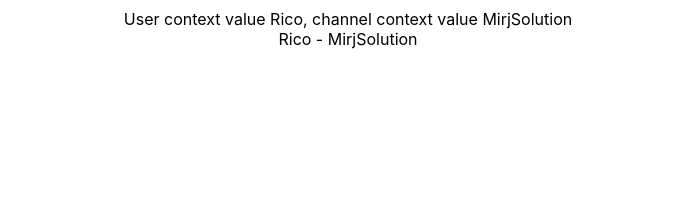
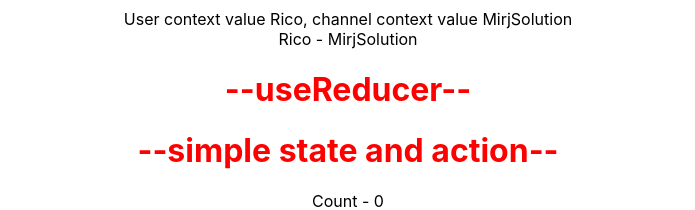
Before and after one commit to mirjSolution/react-front-to-back, a React (Create React App) app: page / in a window 1280 px wide. Shown: the part 6337-6547 px from the top of the page, without its empty margins (292-987 px from the left). Before the commit the page ends 6386 px from the top, so only its background shows below. Built offline with nearby package versions, Linux system fonts and the light colour scheme; no server answers.

Commit message:
useReducer (simple state and action)

```diff
--- a/src/App.js
+++ b/src/App.js
@@ -58,6 +58,7 @@
 import IntervalHookCounter from './components/useEffect/IntervalHookCounter';
 import DataFetchng from './components/useEffect/DataFetchng';
 import ComponentG from './components/useContext/ComponentG';
+import CounterReducerOne from './components/useReducer/CounterReducerOne';
 
 // import ClassMouse from './components/useEffect/ClassMouse';
 // import ClassCounterOne from './components/useEffect/ClassCounterOne';
@@ -259,6 +260,9 @@
         <DataFetchng />
         <h1 style={{ color: 'red' }}>--useContext--</h1>
         <ComponentG />
+        <h1 style={{ color: 'red' }}>--useReducer--</h1>
+        <h1 style={{ color: 'red' }}>--simple state and action--</h1>
+        <CounterReducerOne />
       </div>
     );
   }
--- /dev/null
+++ b/src/components/useReducer/CounterReducerOne.js
@@ -0,0 +1,30 @@
+import React, { useReducer } from 'react';
+
+const initialState = 0;
+const reducer = (state, action) => {
+  switch (action) {
+    case 'increment':
+      return state + 1;
+    case 'decrement':
+      return state - 1;
+    case 'reset':
+      return initialState;
+    default:
+      return state;
+  }
+};
+
+function CounterReducerOne() {
+  const [count, dispatch] = useReducer(reducer, initialState);
+
+  return (
+    <div>
+      <div>Count - {count}</div>
+      <button onClick={() => dispatch('increment')}>Increment</button>
+      <button onClick={() => dispatch('decrement')}>Decrement</button>
+      <button onClick={() => dispatch('reset')}>Reset</button>
+    </div>
+  );
+}
+
+export default CounterReducerOne;
```
